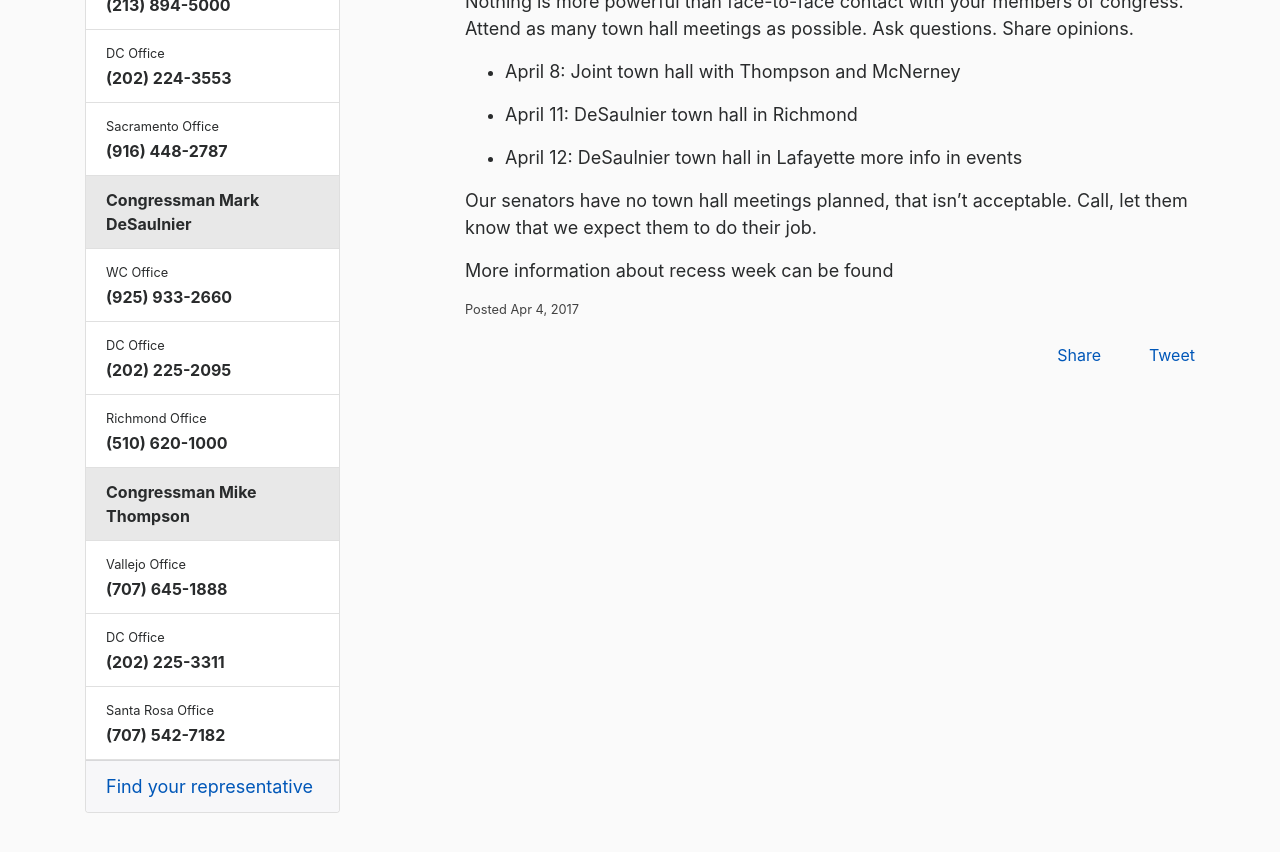
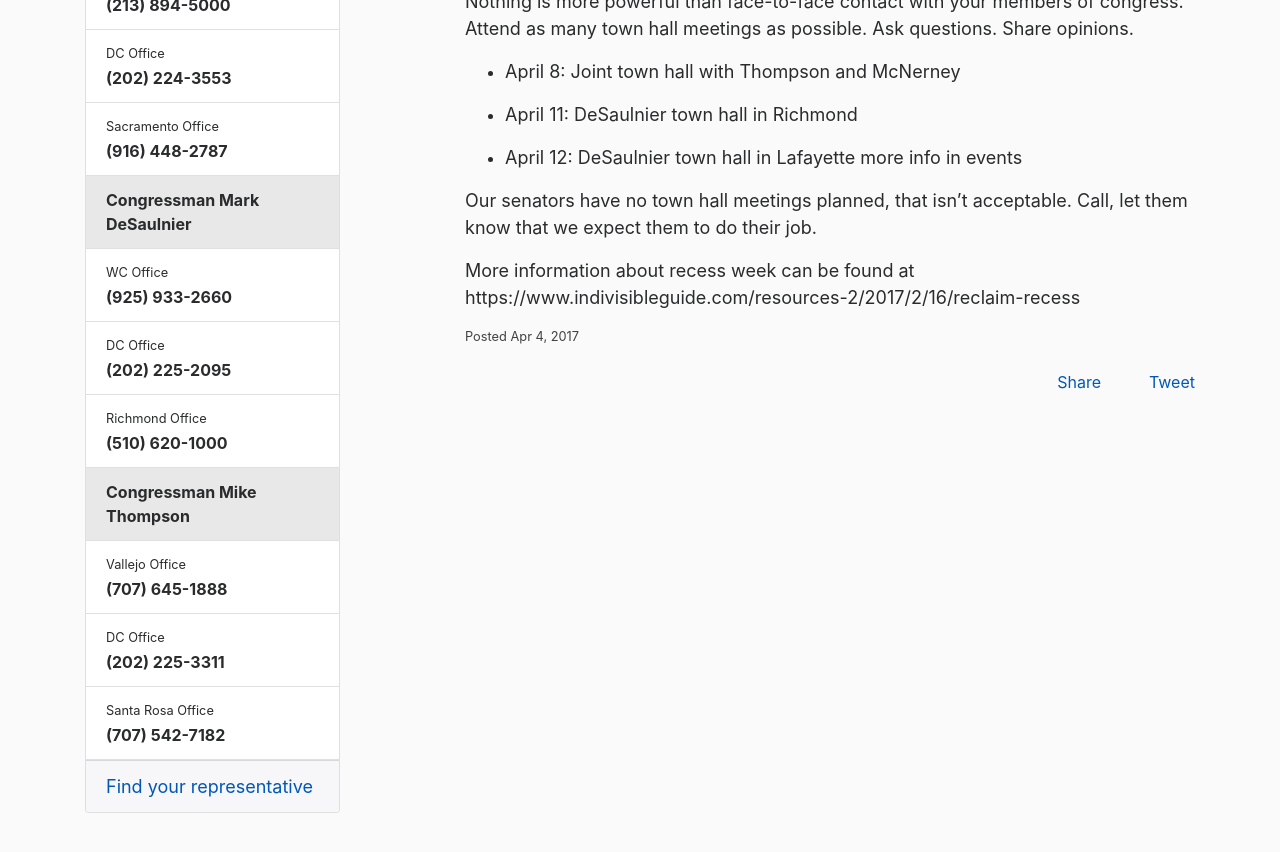
Before and after one commit to IndivisibleTemplate/BasicTemplate, a Jekyll site: the page built from _posts/2017-04-04-take-action-show-up.markdown, in a window 1280 px wide and 900 px high, scrolled down 660 px. Shown: the top 852 px of the window. Built offline with Jekyll 4.4.1, drawn with Linux system fonts in a browser that asks for light colours; nearby versions of some CDN libraries; comment, search, counter and statistics services are not loaded.

Commit message:
Updated Take Action Show Up

```diff
--- a/_posts/2017-04-04-take-action-show-up.markdown
+++ b/_posts/2017-04-04-take-action-show-up.markdown
@@ -7,7 +7,6 @@
   For Senators only!
 
   Hello, my name is __, my zip code is __, and I am a member of indivisible4c. Please tell the senator that I am disappointed that she does not feel it is important to meet with her constituents. She needs to plan a town hall meeting.
-RSVP-link: https://www.indivisibleguide.com/resources-2/2017/2/16/reclaim-recess
 ---
 
 Nothing is more powerful than face-to-face contact with your members of congress. Attend as many town hall meetings as possible. Ask questions. Share opinions.
@@ -21,4 +20,4 @@
 
 Our senators have no town hall meetings planned, that isn't acceptable. Call, let them know that we expect them to do their job.
 
-More information about recess week can be found
+More information about recess week can be found at https://www.indivisibleguide.com/resources-2/2017/2/16/reclaim-recess
```
